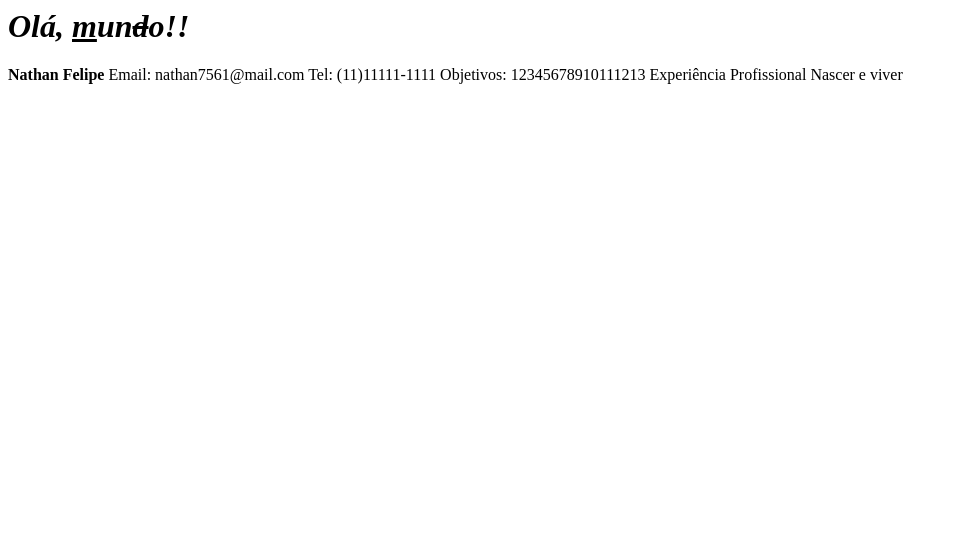
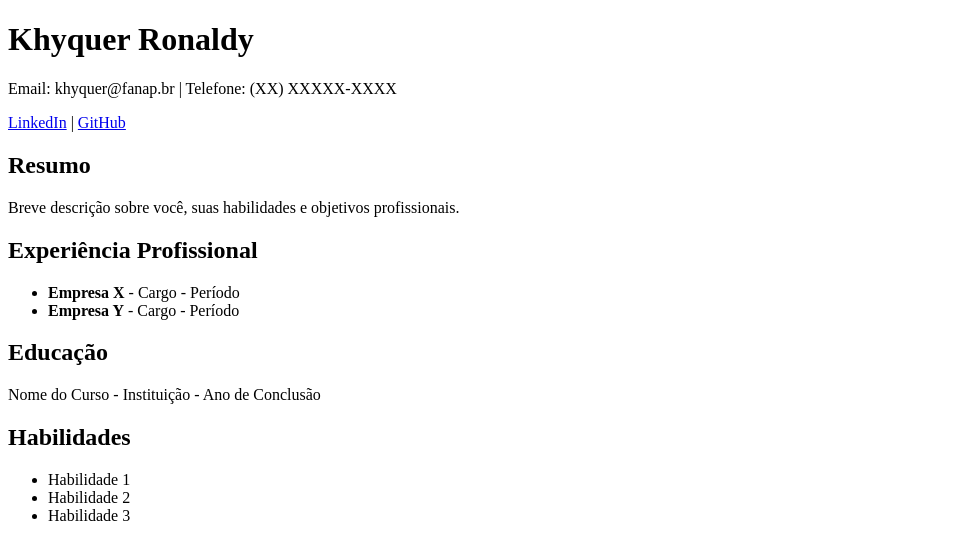
Before and after one commit to NathanNFSS/nathan.github.io, a plain HTML site: page index.html in a window 1280 px wide. Shown: the whole page, without its empty margins (0-958 px from the left). Drawn offline with Linux system fonts and the light colour scheme.

Commit message:
opaindex.html

```diff
--- a/index.html
+++ b/index.html
@@ -1,8 +1,42 @@
-<h1><b><i>Olá, <u>m</u>un<s>d</s>o!!</i></b></h1>
-<b><u></u>Nathan Felipe</u></b>
-Email: nathan7561@mail.com
-Tel: (11)11111-1111
+<!DOCTYPE html>
+<html lang="pt-BR">
+<head>
+    <meta charset="UTF-8">
+    <meta name="viewport" content="width=device-width, initial-scale=1.0">
+    <title>Currículo - Nome do Aluno</title>
+</head>
+<body>
+    <header>
+        <h1>Khyquer Ronaldy</h1>
+        <p>Email: khyquer@fanap.br | Telefone: (XX) XXXXX-XXXX</p>
+        <p><a href="https://www.linkedin.com">LinkedIn</a> | <a href="https://github.com">GitHub</a></p>
+    </header>
 
-Objetivos: 12345678910111213
-Experiência Profissional
-Nascer e viver
+    <section>
+        <h2>Resumo</h2>
+        <p>Breve descrição sobre você, suas habilidades e objetivos profissionais.</p>
+    </section>
+
+    <section>
+        <h2>Experiência Profissional</h2>
+        <ul>
+            <li><strong>Empresa X</strong> - Cargo - Período</li>
+            <li><strong>Empresa Y</strong> - Cargo - Período</li>
+        </ul>
+    </section>
+
+    <section>
+        <h2>Educação</h2>
+        <p>Nome do Curso - Instituição - Ano de Conclusão</p>
+    </section>
+
+    <section>
+        <h2>Habilidades</h2>
+        <ul>
+            <li>Habilidade 1</li>
+            <li>Habilidade 2</li>
+            <li>Habilidade 3</li>
+        </ul>
+    </section>
+</body>
+</html>
```
